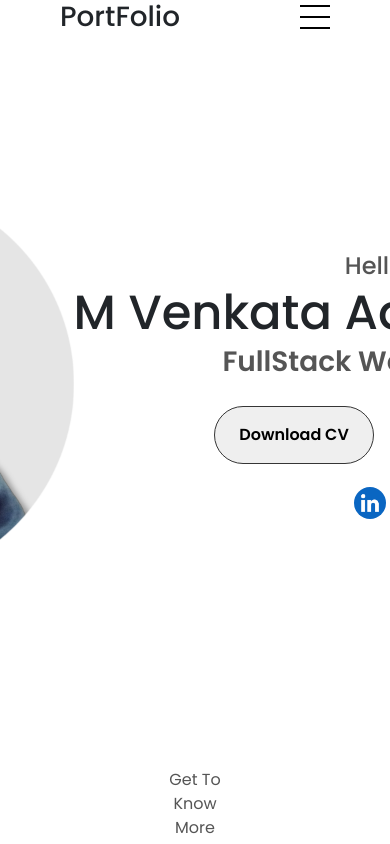
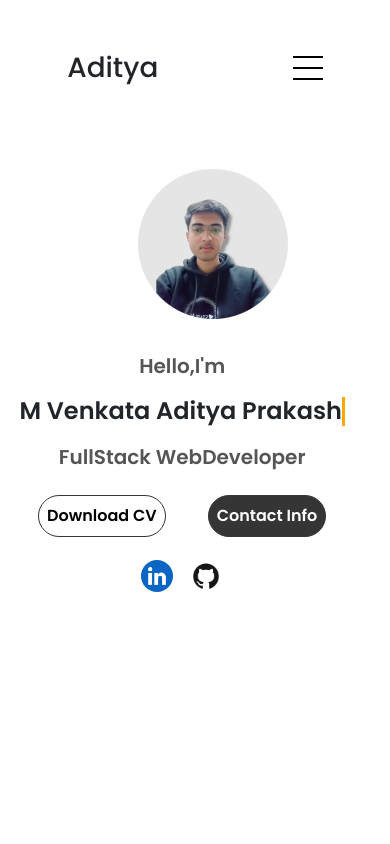
Before and after one commit to Diordi1/newport, an Angular app: page / in a window 390 px wide. Shown: the top 844 px of the page. Built offline with nearby package versions, Linux system fonts and the light colour scheme.

Commit message:
mobile-update

```diff
--- a/src/app/app.component.css
+++ b/src/app/app.component.css
@@ -158,21 +158,6 @@ li{
     gap:0rem;
     height:83vh;
 
-}
-@media screen and (max-width:600px){
-    .destop-head{
-        display:none;
-    }
-    .ham-head{
-        display: flex;
-    }
-    .ham-icon{
-        display:none;
-    }
-
-    .ham-icon1{
-        display:flex;
-    }
 }
 .prof-content{
     display:flex;
@@ -532,6 +517,9 @@ h3{
     typing 1.5s steps(40, end),
     blink-caret .75s step-end infinite;
 }
+.ham-head-logo{
+    display: none;
+}
 
 /* The typing effect */
   @keyframes typing {
@@ -544,3 +532,97 @@ h3{
     from, to { border-color: transparent }
     50% { border-color: orange; }
   }
+    @media screen and (max-width:600px){
+        .destop-head{
+            display:none;
+        }
+        .ham-head-logo{
+            display: flex;
+        }
+        .ham-head{
+            display: flex;
+            align-items: center;
+        }
+        .ham-icon{
+            display:none;
+        }
+
+        .ham-icon1{
+            display:flex;
+        }
+        .prof1{
+            display: flex;
+            flex-direction: column;
+        }
+        .prof-img img{
+            width:150px;
+            height: 150px;
+        }
+        .prof-img{
+            /* height: fit-content; */
+            display:flex;
+            justify-content: center;
+        }
+        #l2{
+            font-weight:600;
+           font-size: 1.25rem;
+           text-align: center;
+        }
+        #l4{
+            font-weight: 600;
+            font-size: 1.25rem;
+            margin-bottom: 1rem;
+            text-align: center;
+        }
+        #l3{
+            font-size:1.5rem;
+            text-align: center;
+            font-weight: 600;
+        }
+
+        .ham-nav{
+            height:16vh;
+            display: flex;
+            align-items: center;
+            justify-content: space-around;
+        }
+        .btn-color-2 button,.btn-color-1 button{
+            /* width:113px; */
+            width:fit-content;
+            padding:0.5rem;
+            font-weight: 600;
+        }
+        .btn-color-2 button{
+            width:fit-content;
+            background-color: #ffffff;
+
+        }
+        .prof-img{
+            display: flex;
+            justify-content: center;
+            margin-bottom: 32px;
+            /* height:46vw; */
+
+        }
+        .prof1{
+            display:flex;
+            justify-content: flex-start;
+            align-items:center;
+            gap:0rem;
+            height:83vh;
+            margin: 0 5%;
+            padding-top:4vh;
+
+        }
+        .prof-img{
+            align-items: center;
+            height: fit-content;
+            width:90%
+        }
+        .mycontent{
+display: flex;
+flex-direction:column;
+gap: 1rem;
+        }
+
+    }
--- a/src/app/app.component.html
+++ b/src/app/app.component.html
@@ -32,8 +32,12 @@
 </div>
 <div class="ham-nav">
 
-    <div class="ham-head">
-        <div class="head-logo"><h1>PortFolio</h1></div>
+
+    <div class="ham-head-logo"><h1>Aditya</h1></div>
+        <div class="ham-head">
+
+
+
     <div class="ham-menu">
         <div class="ham-icon1" onclick="toggle1()">
             <span></span>
@@ -53,6 +57,7 @@
 </div>
 </div>
 </div>
+
 <div id="prof">
     <div class="prof1">
 
@@ -69,7 +74,7 @@
 <div class="cont">
 
     <div class="btn btn-color-2"><button onclick="window.open('resume.pdf')">Download CV</button></div>
-<div class="btn btn-color-1"><button onclick="location.href('./#contact')">Contact</button></div>
+<div class="btn btn-color-1"><button onclick="location.href('./#contact')">Contact Info</button></div>
     </div>
 <div class="soc-cont">
 
```
Lines whose indentation alone changed are shown as unchanged.
